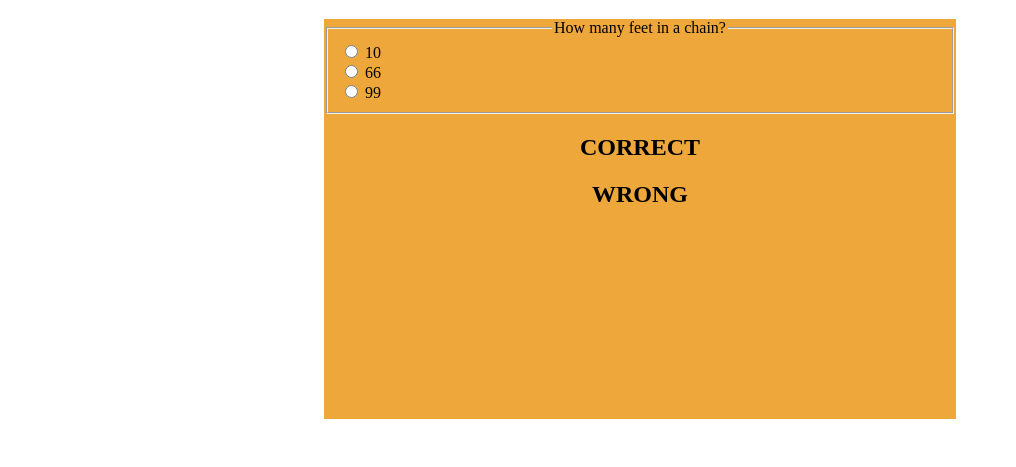
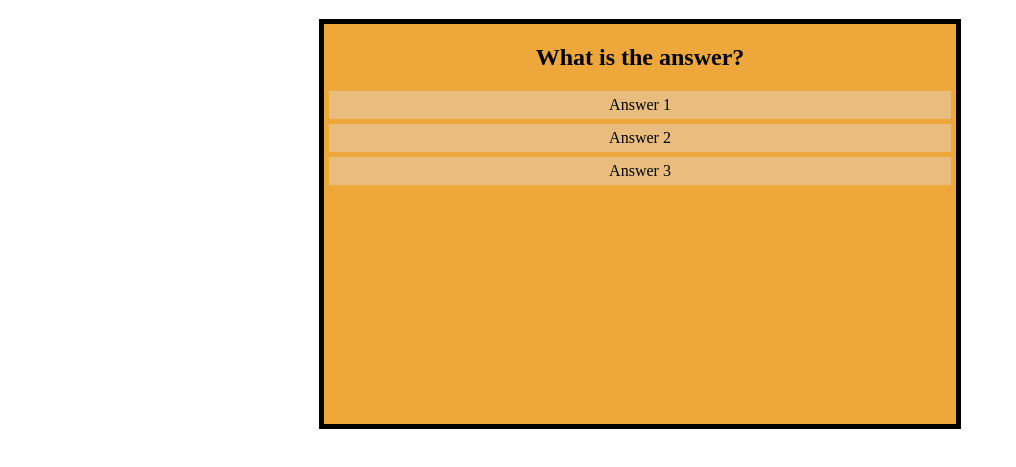
Before and after one commit to metens/Wildland-Fire-Review, a plain HTML site: page index.html in a window 1280 px wide. Shown: the part 61-528 px from the top of the page, without its empty margins (0-1016 px from the left). Drawn offline with Linux system fonts and the light colour scheme.

Commit message:
Testing buttons and clicks

```diff
--- a/index.html
+++ b/index.html
@@ -10,7 +10,16 @@
 <body>
     <h1>Wildland Review</h1>
     <div class="card">
-        <fieldset class="q1">
+
+        <div id="q1">
+            <h2>What is the answer?</h2>
+
+            <div class="answer" id="a1">Answer 1</div>
+            <div class="answer" id="a2">Answer 2</div>
+            <div class="answer" id="a3">Answer 3</div>
+        </div>
+
+        <!-- <fieldset class="q1">
             <legend id="q1">What is the affect of slope on a fire?</legend>
                 <div id="op1">
                     <input type="radio" value="No affect." id="a" name="q1">
@@ -40,10 +49,10 @@
                     <input type="radio" value="99" id="c" name="q2">
                     <label for="c">99</label>
                 </div>
-        </fieldset>
+        </fieldset> -->
 
-        <h2 id="correct">CORRECT</h2>
-        <h2 id="incorrect">WRONG</h2>
+        <!-- <h2 id="correct">CORRECT</h2>
+        <h2 id="incorrect">WRONG</h2> -->
 
     </div>
 
--- a/index.js
+++ b/index.js
@@ -1,22 +1,23 @@
-const card = document.querySelector(".card");
+// const card = document.querySelector(".card");
 
-// the array of review questions:
-const questions = [
-  { q: document.querySelector(".q1"), viewed: false },
-  { q: document.querySelector(".q2"), viewed: false },
-];
+// // the array of review questions:
+// const questions = [
+//   { q: document.querySelector(".q1"), viewed: false },
+//   { q: document.querySelector(".q2"), viewed: false },
+// ];
 
-// start out with all questions hidden:
-questions.forEach((question) => {
-  //   question.style.visibility = "hidden";
-  question.q.style.display = "none";
-});
+// // start out with all questions hidden:
+// questions.forEach((question) => {
+//   //   question.style.visibility = "hidden";
+//   question.q.style.display = "none";
+// });
 
-// randomly select one question not yet viewed:
-if (!questions[Math.floor(Math.random() * questions.length)].viewed) {
-  questions[Math.floor(Math.random() * questions.length)].q.style.display =
-    "block";
-}
+// // randomly select one question not yet viewed:
+// if (!questions[Math.floor(Math.random() * questions.length)].viewed) {
+//   questions[Math.floor(Math.random() * questions.length)].q.style.display =
+//     "block";
+// }
+
 // questions[Math.floor(Math.random() * questions.length)].style.visibility =
 //   "visible";
 
--- a/style.css
+++ b/style.css
@@ -5,8 +5,28 @@
     height: 50vh;
     margin: auto;
     text-align: center;
+    border: thick solid #000;
 }
 
-fieldset > div {
+/* fieldset > div {
     text-align: left;
+} */
+
+.answer {
+    padding: 5px;
+    margin: 5px;
+    background-color: rgb(232, 189, 126);
 }
+
+.answer:hover {
+    /* font-size: large; */
+    font-weight: bold;
+}
+
+.answer:active {
+    transform: scale(0.95);
+}
+
+.answer:visited {
+    font-weight: bold;
+}
```
